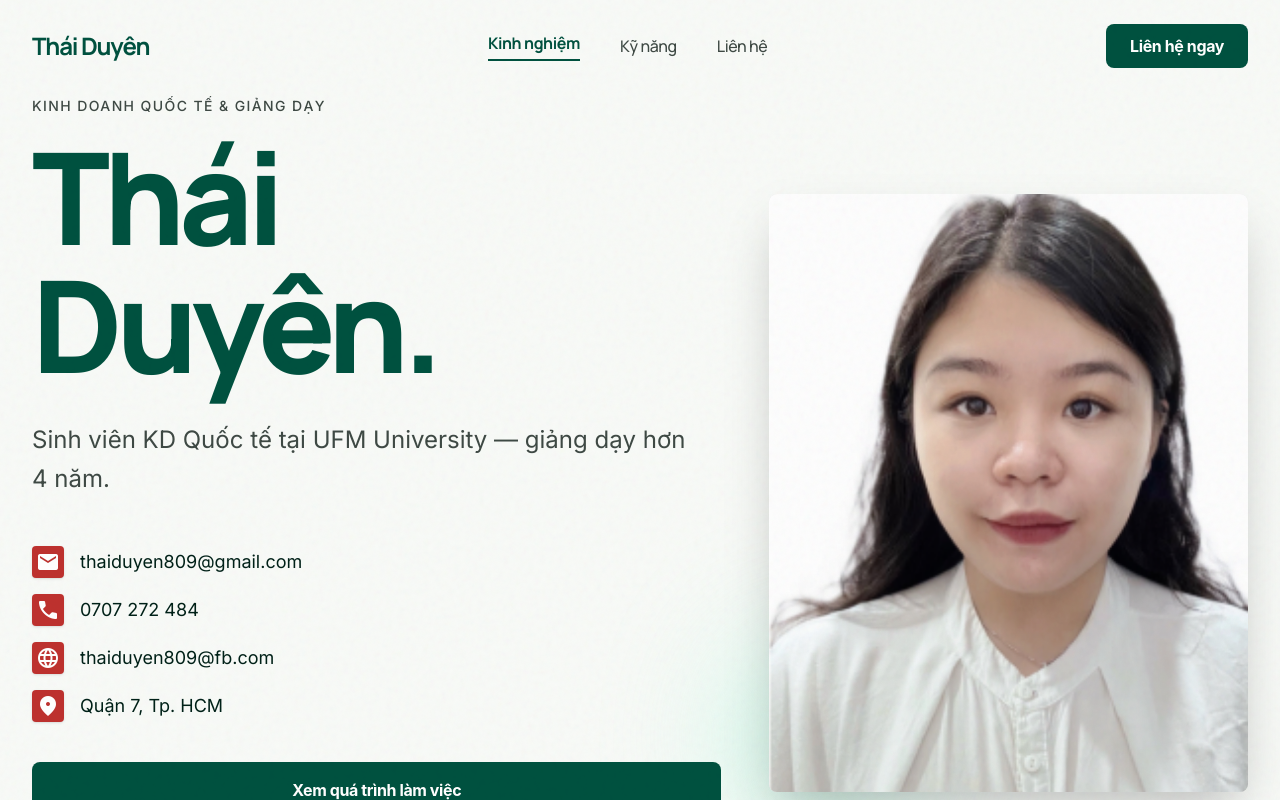
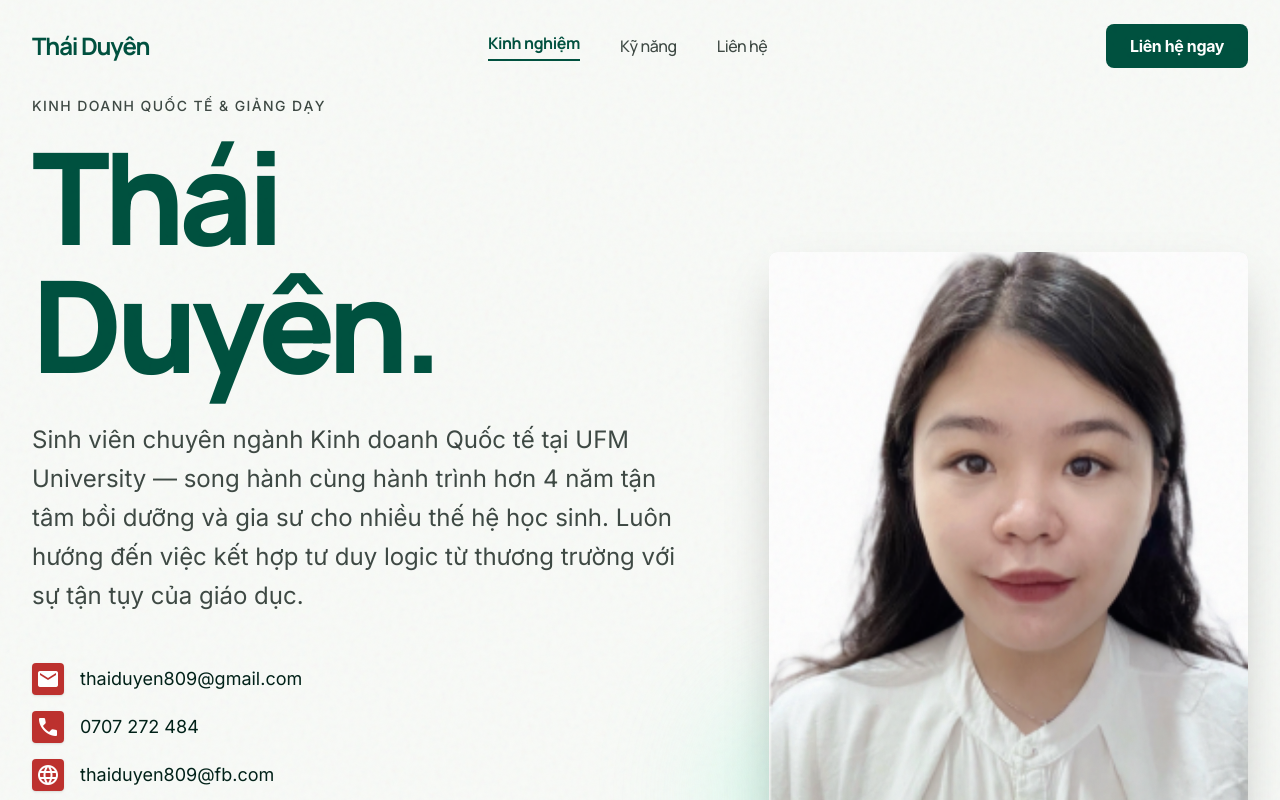
Before and after one commit to TwuanMinn/cv.rosi, a React (Vite) app: page / in a window 1280 px wide. Shown: the top 800 px of the page. Built offline with nearby package versions, Linux system fonts and the light colour scheme.

Commit message:
style: expand hero subtitle paragraph for a more detailed, professional editorial feel

```diff
--- a/src/components/Hero.tsx
+++ b/src/components/Hero.tsx
@@ -31,7 +31,7 @@ export default function Hero() {
             </h1>
           </div>
           <p className="text-sm md:text-xl lg:text-2xl text-on-surface-variant font-body leading-relaxed max-w-2xl mb-6 md:mb-12">
-            Sinh viên KD Quốc tế tại UFM University — giảng dạy hơn 4 năm.
+            Sinh viên chuyên ngành Kinh doanh Quốc tế tại UFM University — song hành cùng hành trình hơn 4 năm tận tâm bồi dưỡng và gia sư cho nhiều thế hệ học sinh. Luôn hướng đến việc kết hợp tư duy logic từ thương trường với sự tận tụy của giáo dục.
           </p>
           <div className="flex flex-col gap-2 md:gap-4 mb-6 md:mb-10 w-full">
             {[
```
